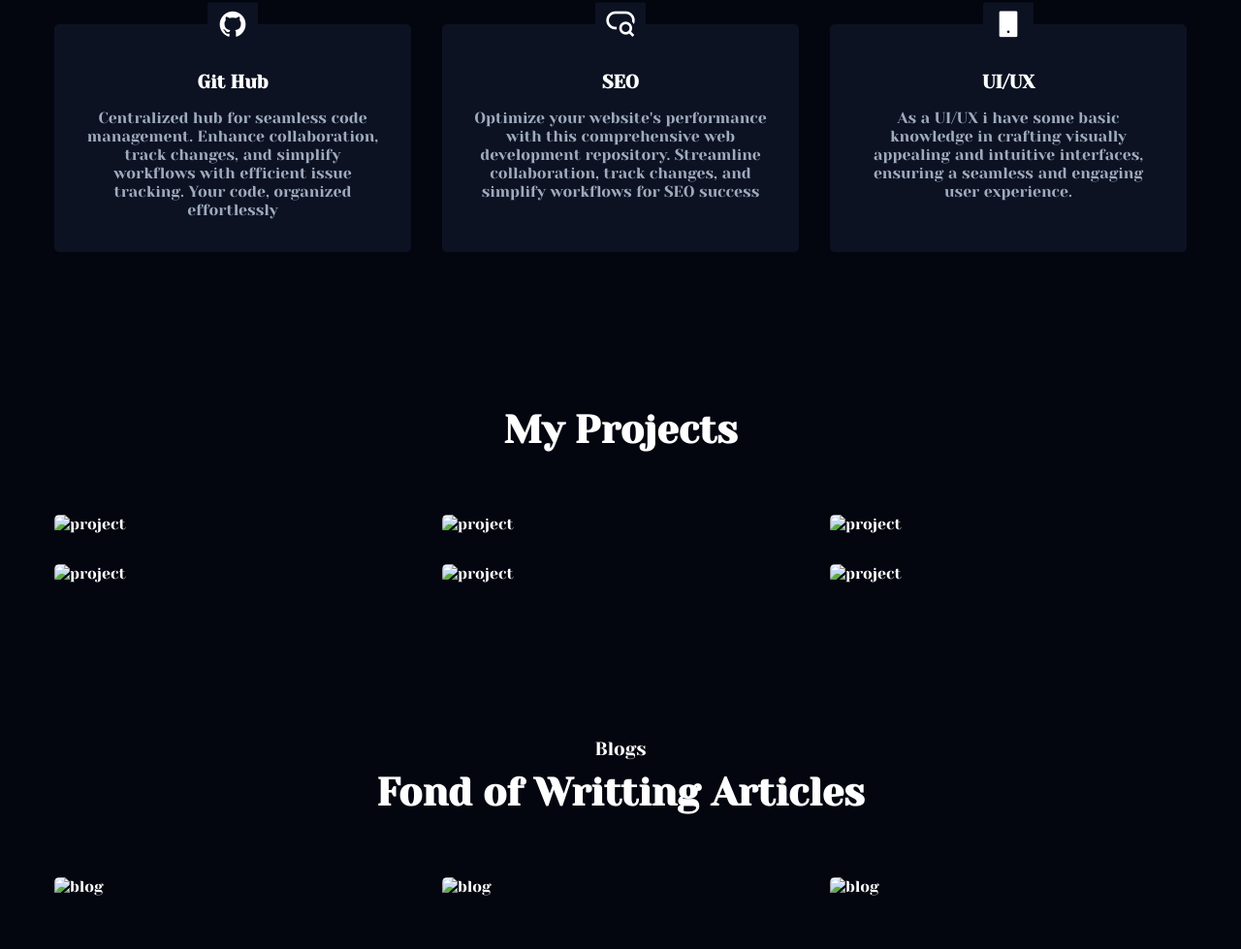
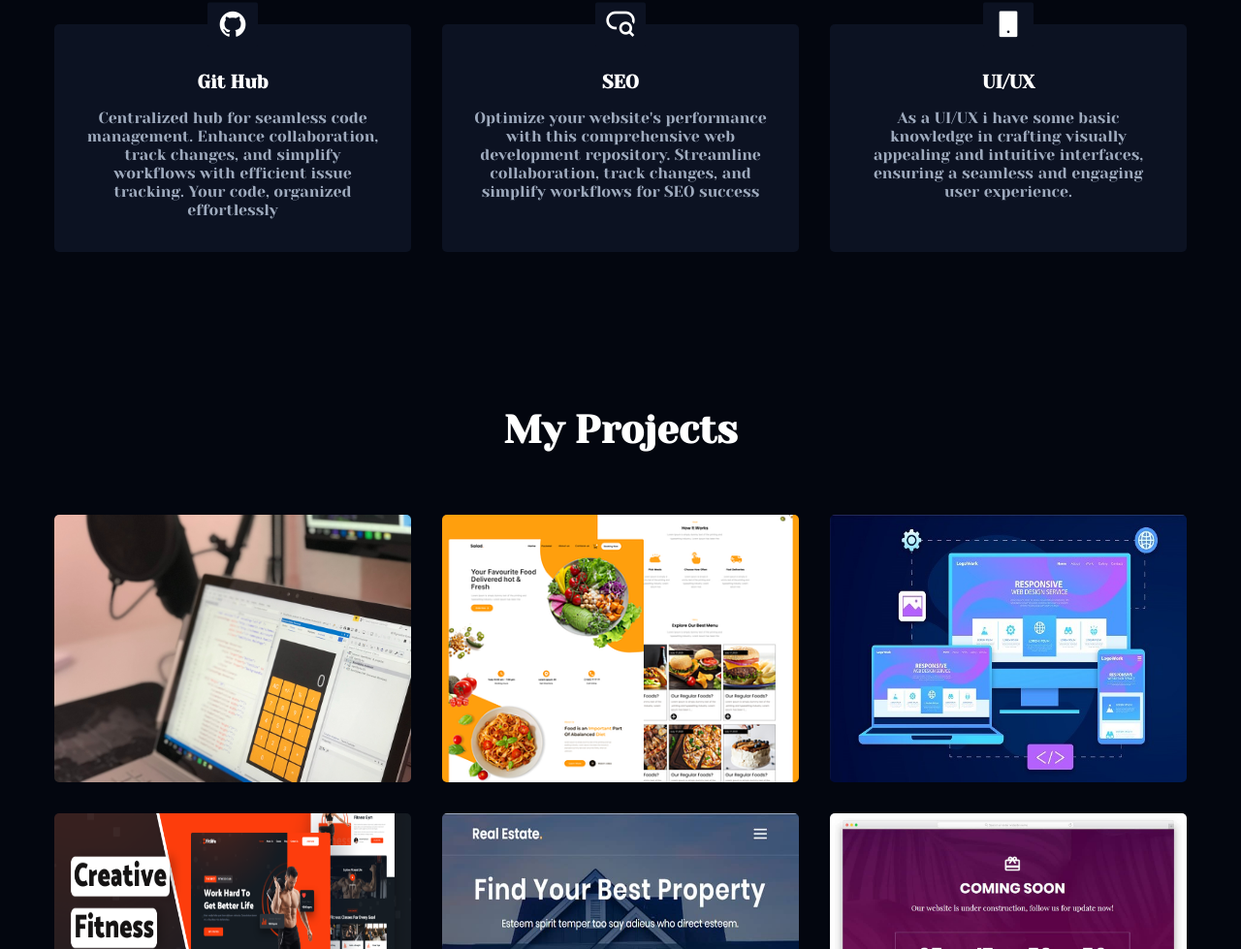
Before and after one commit to CodeVortexShub/CodSoft, a plain HTML site: page Personal Portfolio/index.html in a window 1280 px wide. Shown: the part 1821-2800 px from the top of the page at 97% size. Drawn offline with nearby package versions, Linux system fonts and the light colour scheme.

Commit message:
Update index.html

```diff
--- a/Personal Portfolio/index.html
+++ b/Personal Portfolio/index.html
@@ -6,7 +6,7 @@
  <link href="https://cdnjs.cloudflare.com/ajax/libs/remixicon/3.5.0/remixicon.css"
  rel="stylesheet"/>
 <link rel="stylesheet" href="style.css"/>
-    <title>personal portfolio</title>
+    <title>Personal Portfolio</title>
 </head>
   <body>
     <header class="header">
@@ -31,7 +31,7 @@
       </nav>
       <div class="section__container header__container" id="home">
         <div class="header__image">
-          <img src="profile.png" alt="profile" />
+          <img src="Images/profile.png" alt="profile" />
         </div>
         <div class="header__content">
           <h1>Hi, I'm Shubham<br>An innovative Web Developer!</h1>
@@ -51,7 +51,7 @@
     </header>
     <section class="section__container about__container" id="about">
       <div class="about__image">
-        <img src="anikitxvortex (1).jpg" alt="about" />
+        <img src="Images/anikitxvortex (1).jpg" alt="about" />
       </div>
 
       <div class="about__content">
@@ -139,22 +139,22 @@
       </div>
       <div class="project__grid">
         <div class="project__card mix web">
-          <img src="calculator.jpg" alt="project" />
+          <img src="Images/calculator.jpg" alt="project" />
         </div>
         <div class="project__card mix game">
-          <img src="landing.png" alt="project" />
+          <img src="Images/landing.png" alt="project" />
         </div>
         <div class="project__card mix design">
-          <img src="responsive web design.jpg" alt="project" />
+          <img src="Images/responsive web design.jpg" alt="project" />
         </div>
         <div class="project__card mix web">
-          <img src="fitness.png" alt="project" />
+          <img src="Images/fitness.png" alt="project" />
         </div>
         <div class="project__card mix game">
-          <img src="real estate.jpg" alt="project" />
+          <img src="Images/real estate.jpg" alt="project" />
         </div>
         <div class="project__card mix design">
-          <img src="countdown.jpg" alt="project" />
+          <img src="Images/countdown.jpg" alt="project" />
         </div>
       </div>
     </section>
@@ -163,19 +163,19 @@
       <h2 class="section__header">Fond of Writting Articles</h2>
       <div class="blog__grid">
         <div class="blog__card">
-          <img src="blog1.jpg" alt="blog" />
+          <img src="Images/blog1.jpg" alt="blog" />
           <p>Debugging and Problem Solving</p>
           <h4>Effective debugging techniques.</h4>
           <a href="#">Read More</a>
         </div>
         <div class="blog__card">
-          <img src="blog2.jpg" alt="blog" />
+          <img src="Images/blog2.jpg" alt="blog" />
           <p>Mobile-First Development </p>
           <h4>Tips on designing and developing for mobile devices.</h4>
           <a href="#">Read More</a>
         </div>
         <div class="blog__card">
-          <img src="blog3.jpg" alt="blog" />
+          <img src="Images/blog3.jpg" alt="blog" />
           <p>Trend Analysis</p>
           <h4>2023 Web Design Trends: What's In and What's Out</h4>
           <a href="#">Read More</a>
```
